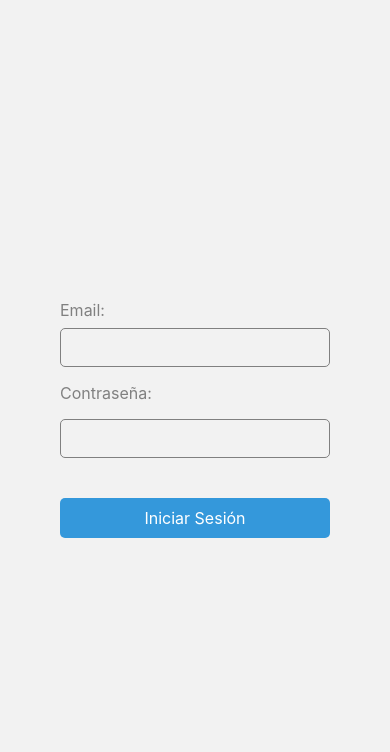
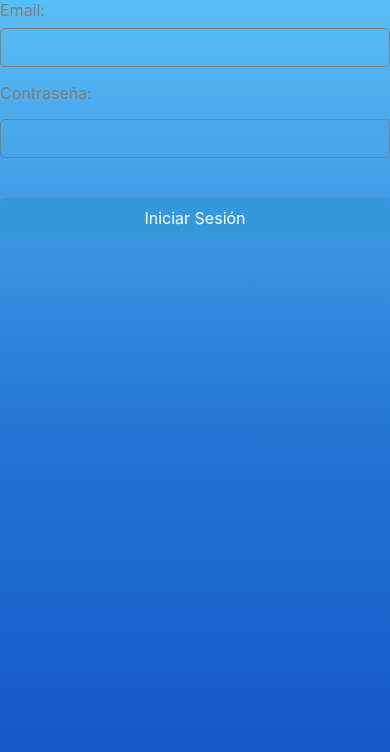
Before and after one commit to camilainf/SeaApp, a React Native app: screen /Auth in a window 390 px wide. Shown: the top 752 px of the page. Built offline with nearby package versions, Linux system fonts and the light colour scheme.

Commit message:
Libreria de gradientes

```diff
--- a/package.json
+++ b/package.json
@@ -19,9 +19,11 @@
     "expo-status-bar": "~1.4.4",
     "react": "18.2.0",
     "react-native": "0.71.8",
+    "react-native-linear-gradient": "^2.8.3",
     "react-native-safe-area-context": "4.5.0",
     "react-native-screens": "~3.20.0",
-    "react-redux": "^8.1.2"
+    "react-redux": "^8.1.2",
+    "expo-linear-gradient": "~12.1.2"
   },
   "devDependencies": {
     "@babel/core": "^7.20.0",
--- a/src/screens/Login.tsx
+++ b/src/screens/Login.tsx
@@ -3,6 +3,7 @@ import { View, Text, TextInput, Button, Alert, TouchableOpacity, StyleSheet} fro
 import * as userService from '../services/userService';
 import { StackNavigationProp } from '@react-navigation/stack';
 import { RootStackParamList } from '../routes/types';
+import {LinearGradient} from 'expo-linear-gradient';
 
 type LoginScreenNavigationProp = StackNavigationProp<RootStackParamList, 'Auth'>;
 
@@ -26,25 +27,33 @@ const Login: React.FC<Props> = ({ navigation }) => {
     };
 
     return (
-        <View style= {styles.container } >
-            <Text style={styles.label} >Email:</Text>
-            <TextInput style={styles.input} value={email} onChangeText={setEmail} />
+        // Vista
 
-            <Text style={styles.label} >Contraseña:</Text>
-            <TextInput style={[styles.input, styles.passwordInput]} value={password} onChangeText={setPassword} secureTextEntry={true} />
+        <LinearGradient
+        colors={['#5ABEF6', '#2476D3', '#0F4FC2']}
+        style={styles.container}
+        start={{x: 0, y: 0}}
+        end={{x: 0, y: 1}}
+    >
+        <Text style={styles.label}>Email:</Text>
+        <TextInput style={styles.input} value={email} onChangeText={setEmail} />
 
-            <TouchableOpacity style={styles.button} onPress={handleLogin}>
-                <Text style={styles.buttonText}>Iniciar Sesión</Text>
-            </TouchableOpacity>
-        </View>
+        <Text style={styles.label}>Contraseña:</Text>
+        <TextInput style={[styles.input, styles.passwordInput]} value={password} onChangeText={setPassword} secureTextEntry={true} />
+
+        <TouchableOpacity style={styles.button} onPress={handleLogin}>
+            <Text style={styles.buttonText}>Iniciar Sesión</Text>
+        </TouchableOpacity>
+    </LinearGradient>
     );
 };
 
+//Estilos
 const styles = StyleSheet.create({
     container: {
         flex: 1,
-        paddingHorizontal: 60,
-        marginTop: 300
+        // paddingHorizontal: 60,
+        // marginTop: 300,
     },
     label: {
         fontSize: 16,
```
Also changed, not shown: 1 other file (tests, documents, lock files or other folders).
